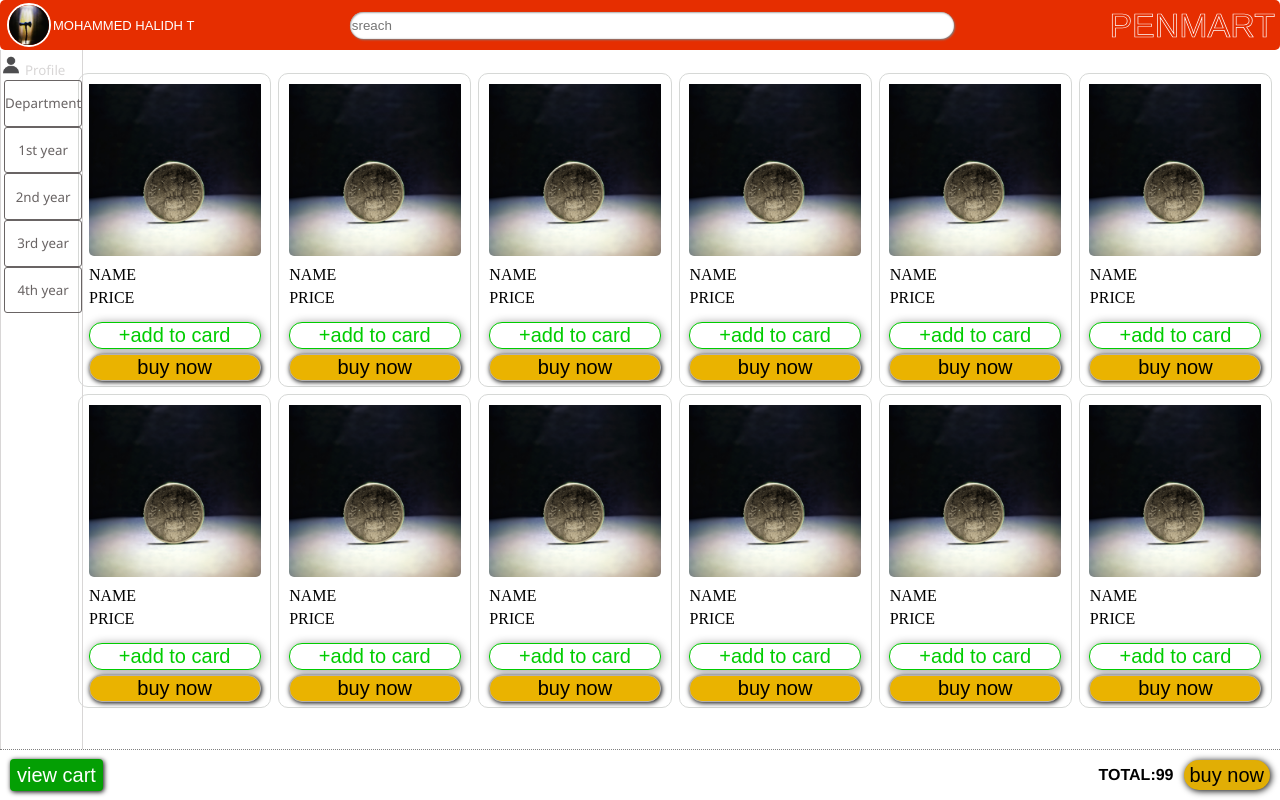
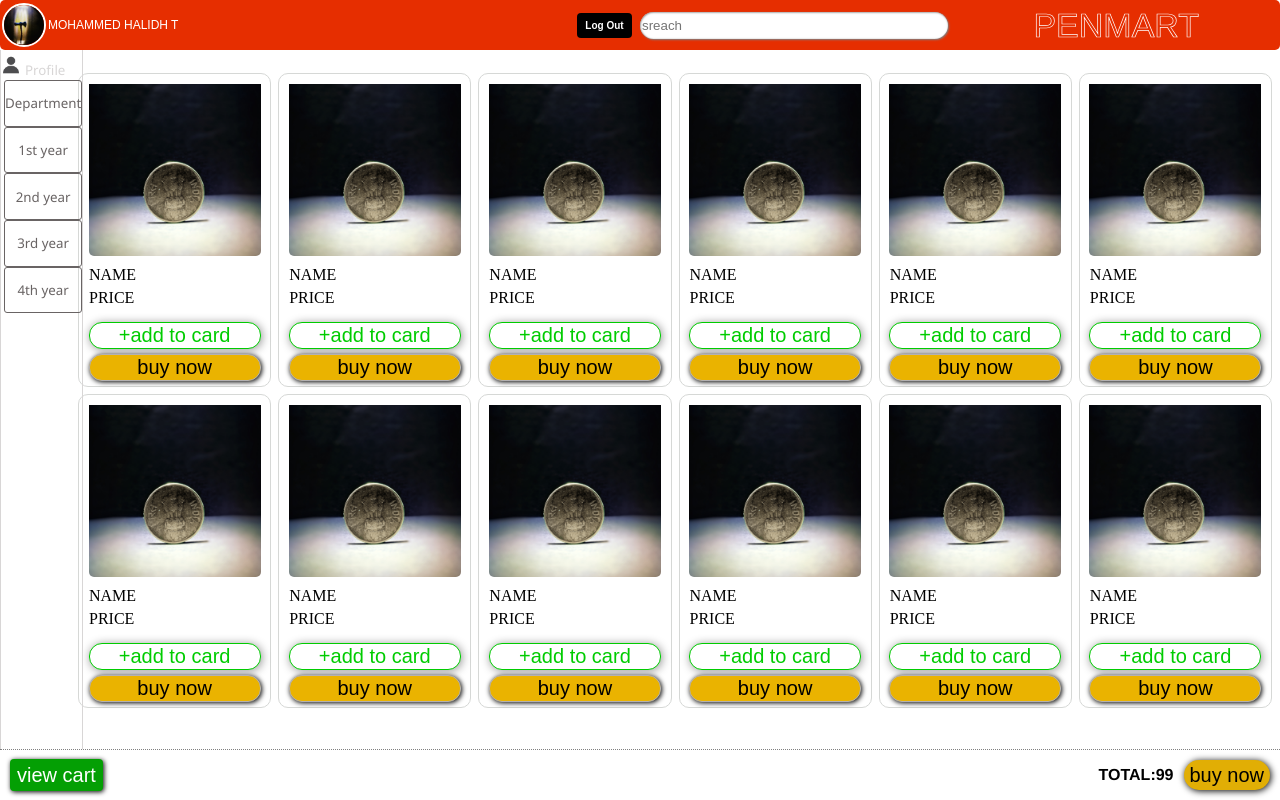
Before and after one commit to mohammedhalidh7/penmart-web, a plain HTML site: page trail1.html in a window 1280 px wide. Drawn offline with Linux system fonts and the light colour scheme.

Commit message:
withlogout

```diff
--- a/cssfiles/header.css
+++ b/cssfiles/header.css
@@ -8,7 +8,7 @@
     flex-direction: row;
     border-radius: 5px;
     display: flex;
-    justify-content: space-around;
+    justify-content: space-between;
     align-items: center;
     background-color:#e62e00;
     color: white;
@@ -16,16 +16,19 @@
 
     }
 .user-profile{
-    border: 1px solid white;
     text-align: center;
+    justify-content: center;
+    align-items: center;
     }
 .rightflex{
     right: 0;
     display: flex;
     justify-content: space-between;
-    margin: 5px;
     font-family: fantasy;
     font-size: 5px;
+    width: 0;
+    flex: 2;
+    align-items: center;
 }
 .leftflex{
     min-width: 120px;
@@ -37,31 +40,35 @@
     font-family: fantasy;
     font-size: 34px;
     -webkit-text-stroke: 0.7px white;
+    width: 0;
+    min-width: max-content;
+    flex: 1;
 
 
 }
 .user-profile{
     display: flex;
-    height: 40px;
-    width: 40px;
-    border: 2px solid white;
-    border-radius: 25px;
     align-items: center;
     justify-content: center;
     margin-right: 2px;
     margin-left: 2px;
+
 
 }
 .user-name{
     display: flex;
     justify-content: center;
     align-items: center;
-    font-size: small;
+    font-size: 12px;
+    margin-left: 2px;
+    min-width: max-content;
     }
+
 .profileph{
     width: 40px;
     height: 40px;
     border-radius: 25px;
+    border: 2px solid white;
     }
 .middleflex{
     display: flex;
@@ -76,10 +83,28 @@
         border-radius: 15px;
         border: 0px solid white;
         box-shadow: inset 0.5px 0.5px 2px gray,1px 1px 2px gray;
-        margin-right: 7px;
-        margin-left: 7px;
+        margin-right: 5px;
+        margin-left: 5px;
         width: 0;
         flex: 1;
 
     }
+    .log-out-div{
+        display: flex;
+    }
+    .log-out-button{
+        background-color: black;
+        border: 0;
+        color: white;
+        border-radius: 4px;
+        height: 25px;
+        width: 55px;
+        font-family:Arial, Helvetica, sans-serif;
+        font-size: 10px;
+        text-align: center;
+        font-weight: bold;
+        margin: 3px;
+
+
+    }
 /*  background-color #009999; */
--- a/trail1.html
+++ b/trail1.html
@@ -10,11 +10,19 @@
         <div class="header">
            <div class="rightflex">
              <div class="user-profile">
-                <img class="profileph" src="photos/IMG_20230120_203059_294.jpg">
+                <div class="prof-pic-div">
+                    <img class="profileph" src="photos/IMG_20230120_203059_294.jpg">
+                </div>
+                <div class="user-name">
+                    MOHAMMED HALIDH T</div>
             </div>
-            <div class="user-name">MOHAMMED HALIDH T</div>
+
+           <div class="log-out-div">
+                <button class="log-out-button">Log Out</button>
 
             </div>
+            </div>
+
             <div class="middleflex">
                 <input type="text" class="sreachbar" placeholder="sreach">
 
```
